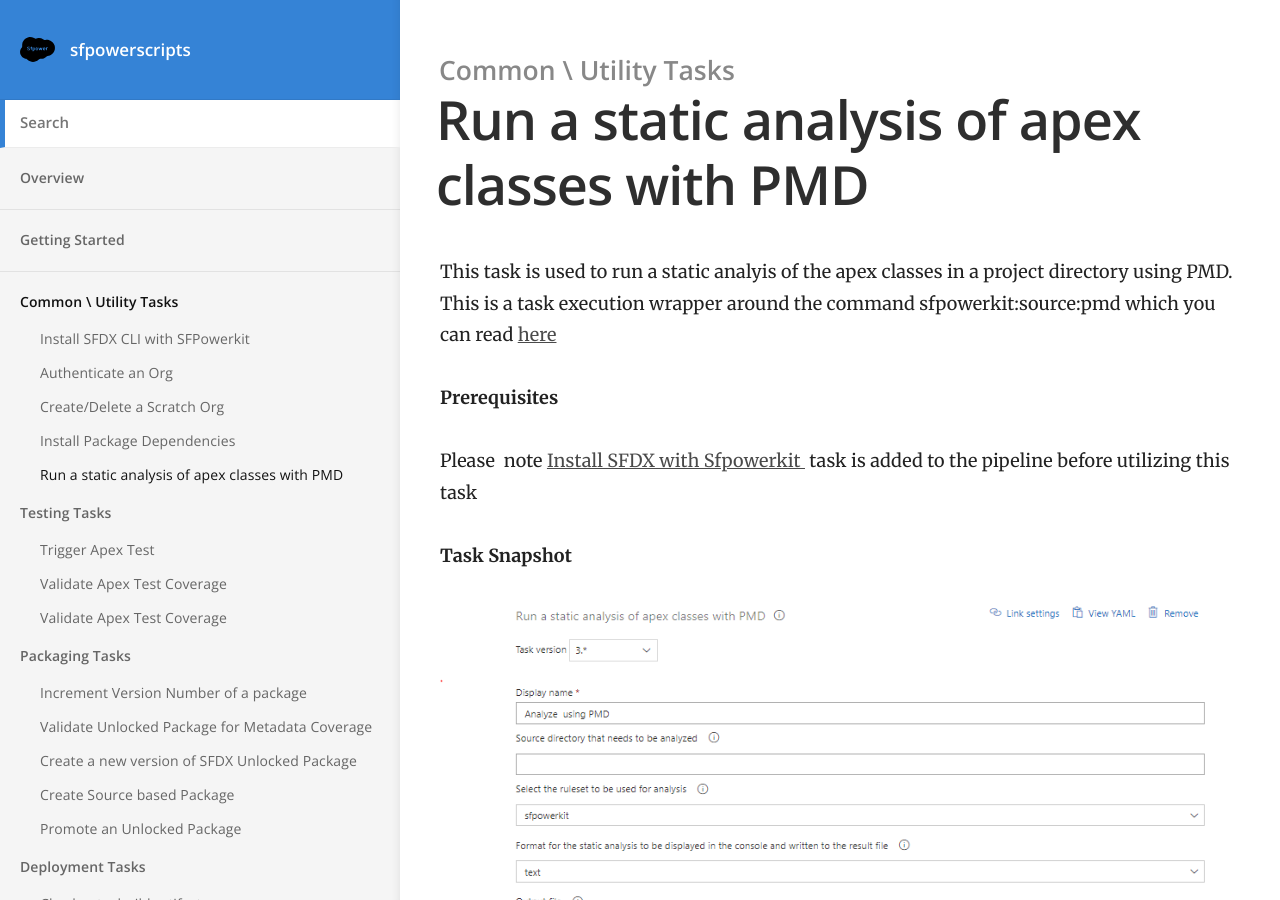
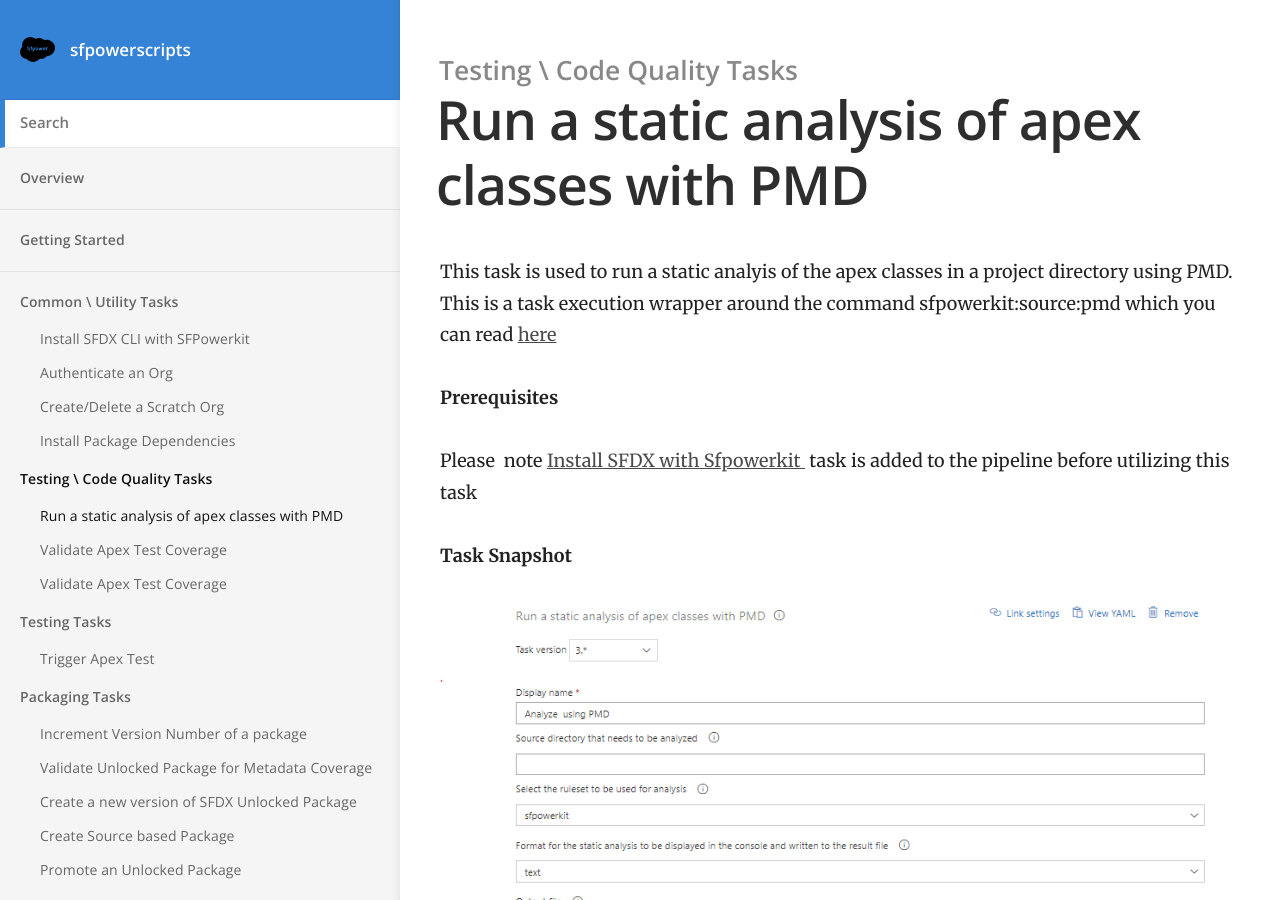
Before and after one commit to nbatterham/sfpowerscripts-doc, a Jekyll site: the page built from _docs/Tasks/Testing Tasks/Analyse apex code using PMD.md, in a window 1280 px wide and 900 px high. Built offline with Jekyll 4.4.1, drawn with Linux system fonts in a browser that asks for light colours.

Commit message:
Renamed testing to code quality tasks

```diff
--- a/_docs/Tasks/Common-Utility-Tasks/Analyse apex code using PMD.md
+++ b/_docs/Tasks/Testing Tasks/Analyse apex code using PMD.md
@@ -1,6 +1,6 @@
 ---
 title: Run a static analysis of apex classes with PMD
-category: Common \ Utility Tasks
+category: Testing \ Code Quality Tasks
 order: 5
 ---
 
--- a/_docs/Tasks/Testing Tasks/Validate Apex Test.md
+++ b/_docs/Tasks/Testing Tasks/Validate Apex Test.md
@@ -1,6 +1,6 @@
 ---
 title: Validate Apex Test Coverage
-category: Testing Tasks
+category: Testing \ Code Quality Tasks
 order: 7
 ---
 
--- a/_docs/Tasks/Testing Tasks/Validate Code Coverage Package.md
+++ b/_docs/Tasks/Testing Tasks/Validate Code Coverage Package.md
@@ -1,6 +1,6 @@
 ---
 title: Validate Apex Test Coverage
-category: Testing Tasks
+category: Testing \ Code Quality Tasks
 order: 8
 ---
 
```
